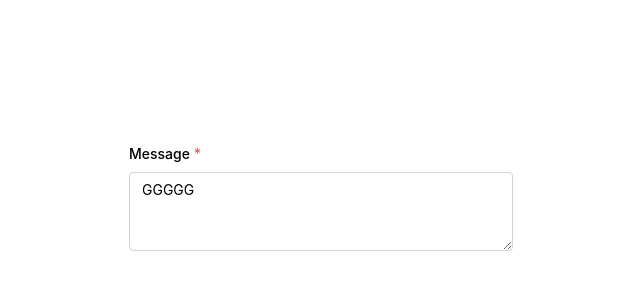
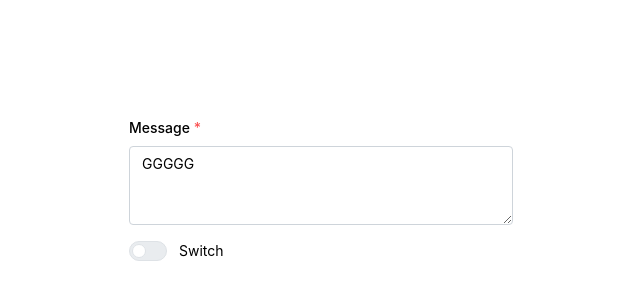
Before and after one commit to Anastasiya-Stavrova/react-forms, a React (Vite) app: page / in a window 1280 px wide. Shown: the part 204-504 px from the top of the page, without its empty margins (319-959 px from the left). Built offline with nearby package versions, Linux system fonts and the light colour scheme.

Commit message:
added switch

```diff
--- a/src/App.css
+++ b/src/App.css
@@ -1,3 +1,7 @@
+.component {
+  margin-bottom: 1rem;
+}
+
 textarea::-webkit-scrollbar {
   display: none;
 }
--- a/src/App.tsx
+++ b/src/App.tsx
@@ -1,5 +1,6 @@
 import { useForm } from "react-hook-form";
-import TextArea from "./components/TextArea/TextArea.tsx";
+import TextArea from "./components/TextArea/Textarea.tsx";
+import Switch from "./components/Switch/Switch.tsx";
 import "./App.css";
 
 function App() {
@@ -13,6 +14,7 @@ function App() {
     criteriaMode: "all",
     defaultValues: {
       mess: "GGGGG",
+      sw: false,
     },
   });
   return (
@@ -30,6 +32,7 @@ function App() {
           (errors.mess?.type === "minLength" && "Mess not less then 2 simbol")
         }
       />
+      <Switch label="Switch" controls={register("sw")} />
     </>
   );
 }
--- /dev/null
+++ b/src/components/Switch/Switch.tsx
@@ -0,0 +1,12 @@
+import { Switch } from "@mantine/core";
+import { SwitchProps } from "../../types/componentsProps.tsx";
+
+const ISwitch = ({ label, controls }: SwitchProps) => {
+  return (
+    <div className="component">
+      <Switch {...controls} label={label} />
+    </div>
+  );
+};
+
+export default ISwitch;
--- a/src/components/TextArea/TextArea.tsx
+++ b/src/components/TextArea/TextArea.tsx
@@ -1,7 +1,7 @@
 import { Textarea } from "@mantine/core";
 import { TextAreaProps } from "../../types/componentsProps.tsx";
 
-const TextArea = ({
+const ITextarea = ({
   label,
   placeholder = undefined,
   controls,
@@ -10,7 +10,7 @@ const TextArea = ({
   disabled = false,
 }: TextAreaProps) => {
   return (
-    <div>
+    <div className="component">
       <Textarea
         className={`${errorMsg && "error"}`}
         resize="vertical"
@@ -27,4 +27,4 @@ const TextArea = ({
   );
 };
 
-export default TextArea;
+export default ITextarea;
```
Also changed, not shown: src/types/componentsProps.tsx (+6 -1 lines).
